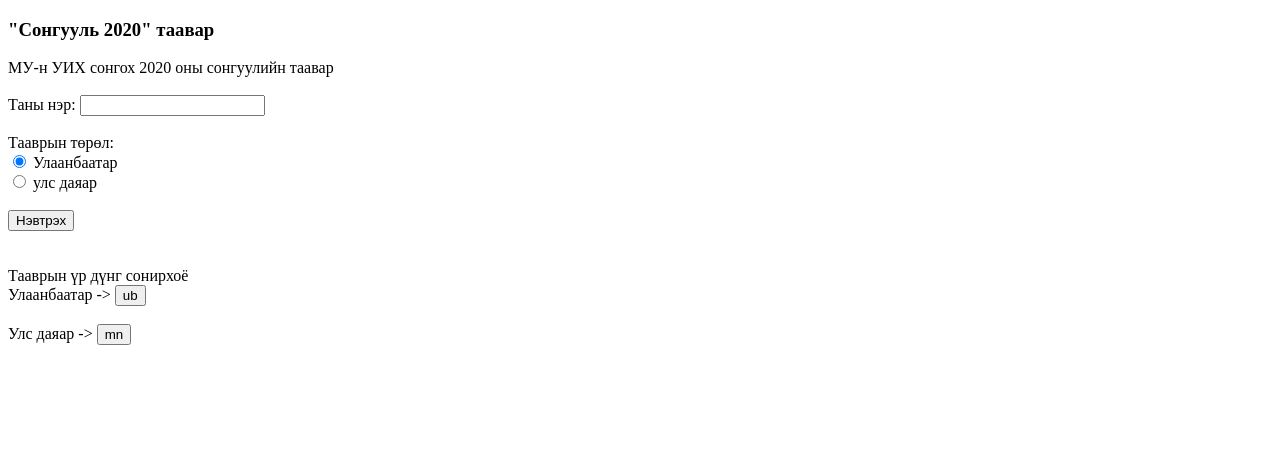
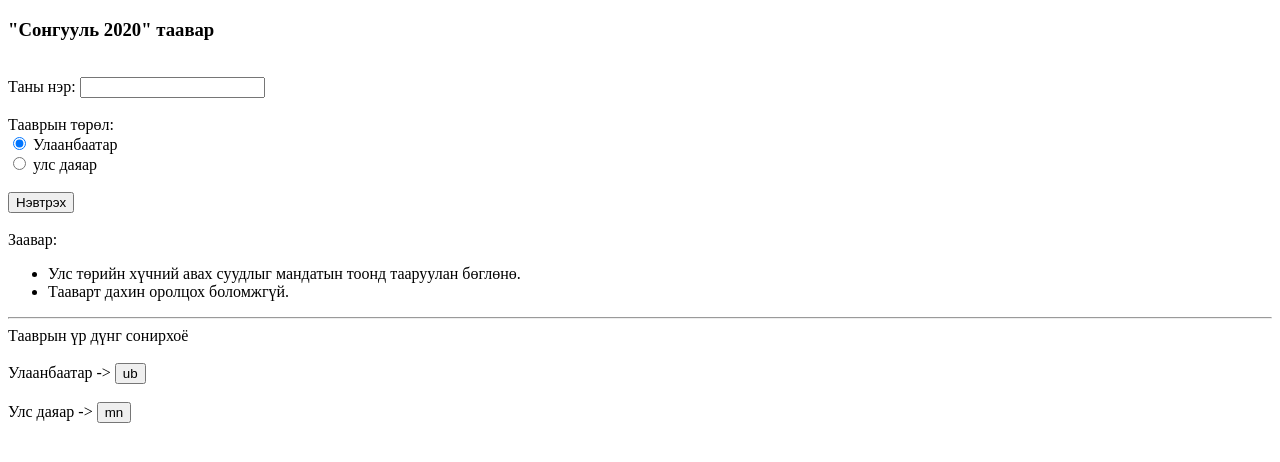
Before and after one commit to ebold/songuuli, a Flask app: page / in a window 1280 px wide. Shown: the top 462 px of the page. Run offline with Flask 2, Linux system fonts and the light colour scheme.

Commit message:
added poll rules

```diff
--- a/templates/hello.html
+++ b/templates/hello.html
@@ -6,9 +6,7 @@
 <body>
 <h3>{{ data.title }}</h3>
 
-МУ-н УИХ сонгох 2020 оны сонгуулийн таавар
-
-<br><br>
+<br>
 <form action="/hello">
   <label for="username">Таны нэр: </label>
   <input type="text" id="username" name="username"><br><br>
@@ -23,10 +21,20 @@
 
   <input type="submit" value="Нэвтрэх"/>
 </form>
-<br><br>
+<br>
 
+Заавар:
+<ul>
+  <li>Улс төрийн хүчний авах суудлыг мандатын тоонд тааруулан бөглөнө.</li>
+  <li>Тааварт дахин оролцох боломжгүй.</li>
+</ul>
+
+<hr>
+
+Тааврын үр дүнг сонирхоё
+<br>
+<br>
 <form action="/results">
-  <label for="results">Тааврын үр дүнг сонирхоё</label><br>
   <label for="results">Улаанбаатар -> </label>
   <input type="submit" name="region" value="ub"/><br><br>
   <label for="results">Улс даяар -> </label>
```
